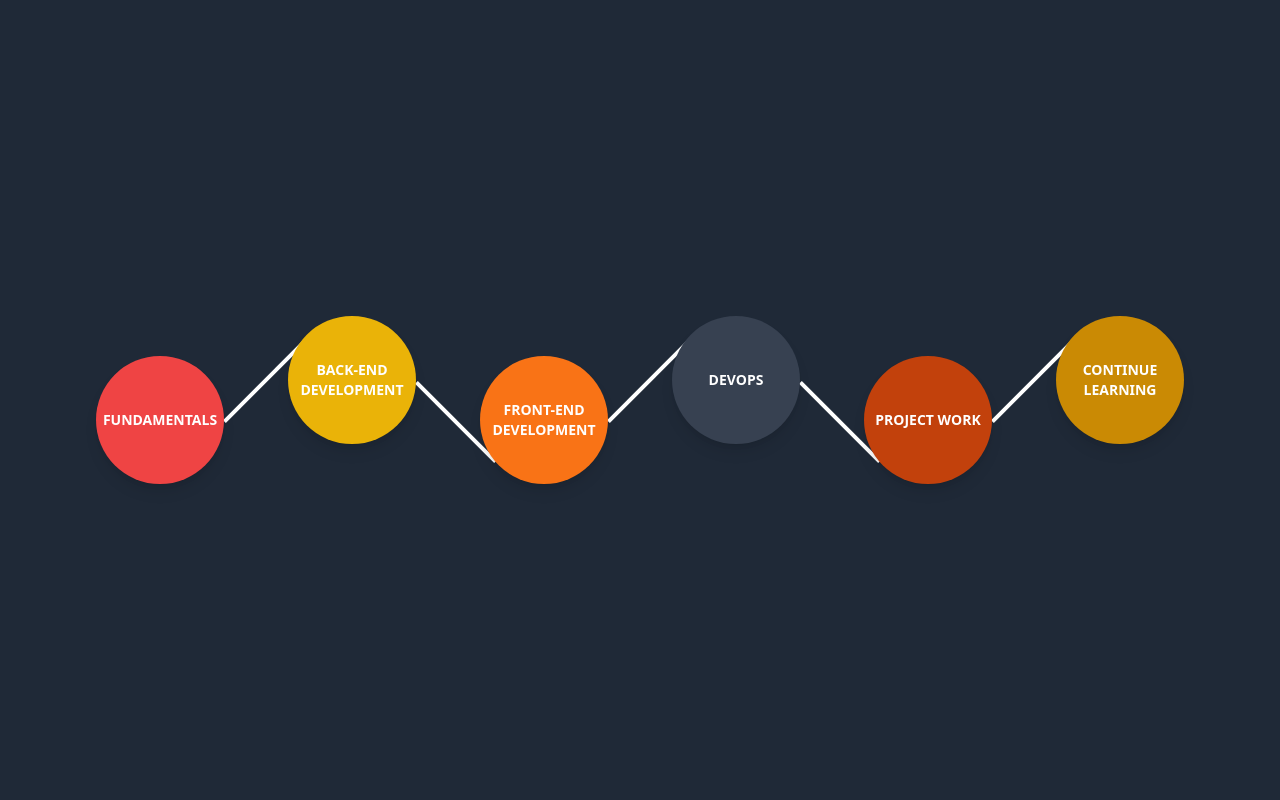
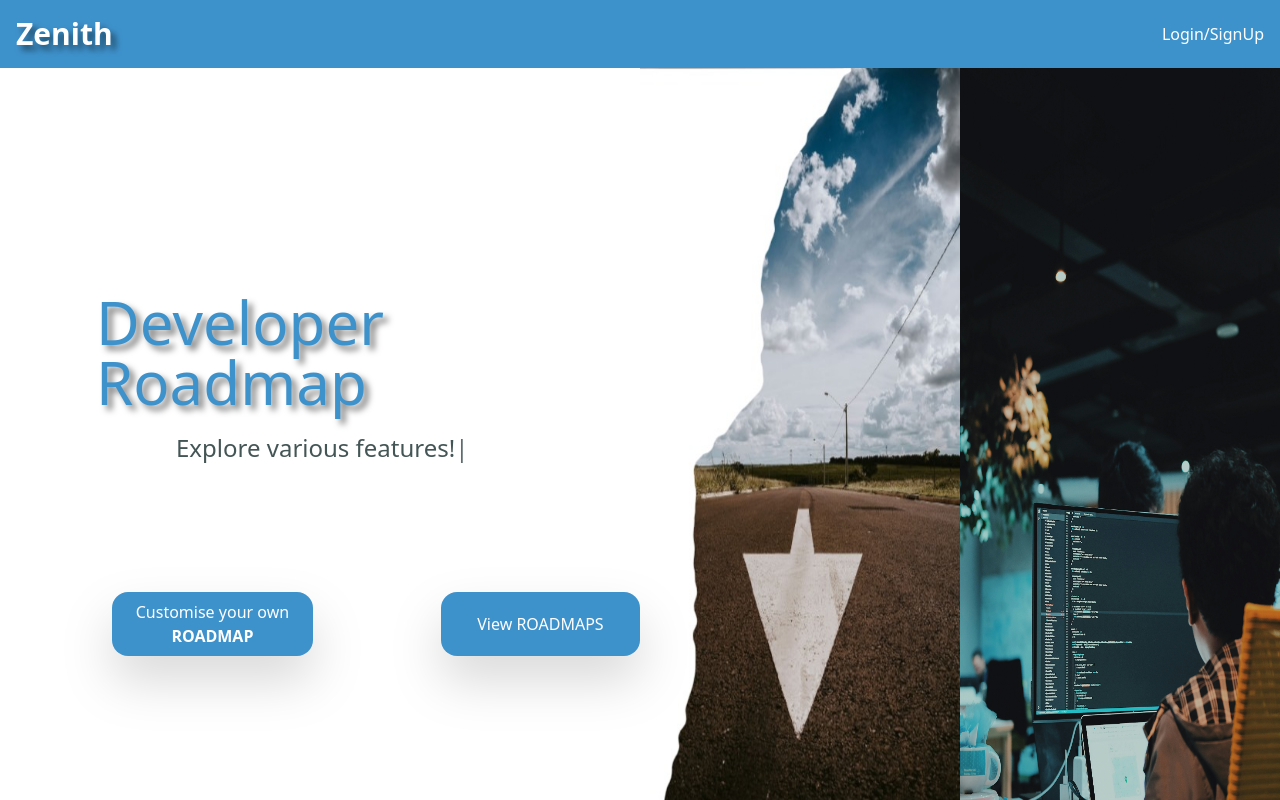
Before and after one commit to mehakSharma2/Zenith, a React (Create React App) app in the folder my-app/: page / in a window 1280 px wide. Shown: the top 800 px of the page. Built offline with nearby package versions, Linux system fonts and the light colour scheme.

Commit message:
root updated

```diff
--- a/my-app/src/App.js
+++ b/my-app/src/App.js
@@ -1,13 +1,13 @@
 import './App.css';
 import Roadmap from './components/Roadmap';
-// import Main from './components/Main';
-// import Form from './components/Form';
-// import Login from './components/Login';
-// import {
-//   BrowserRouter as Router,
-//   Route,
-//   Routes
-// } from "react-router-dom";
+import Main from './components/Main';
+import Form from './components/Form';
+import Login from './components/Login';
+import {
+  BrowserRouter as Router,
+  Route,
+  Routes
+} from "react-router-dom";
 
 
 
@@ -15,7 +15,7 @@ function App() {
 
   return (
     <>
-     {/* <Router>
+     <Router>
 
     <Routes>
      <Route  path="/" element={<Main/>} />
@@ -23,9 +23,8 @@ function App() {
      <Route  path="/login" element={<Login/>} />
         </Routes>
 
-     </Router> */}
+     </Router>
 
-     <Roadmap/>
 
 
     </>
```
